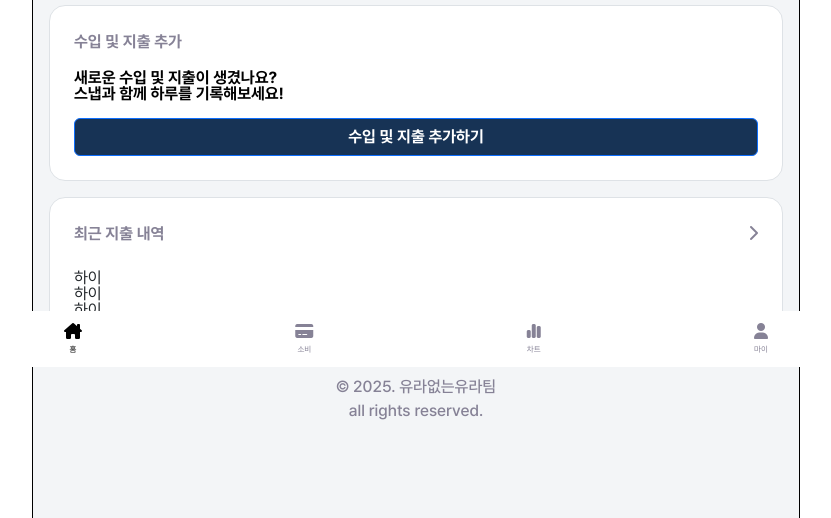
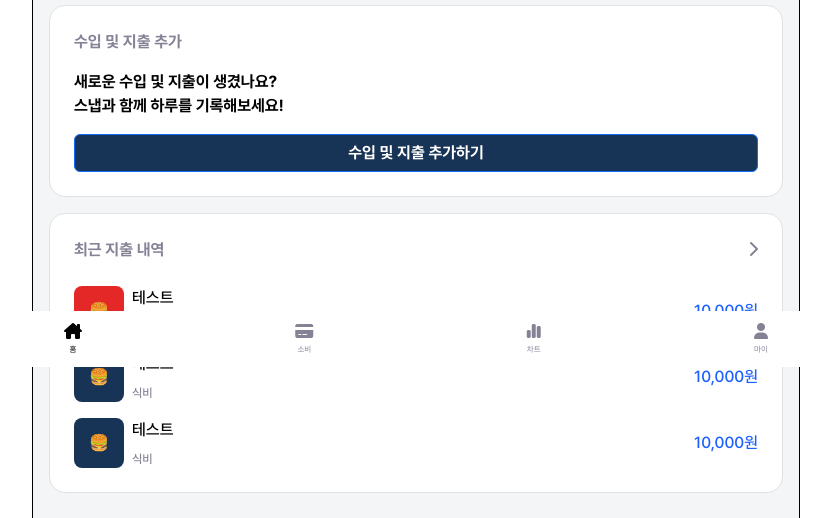
Before and after one commit to KB-16th-Frontend/snap_client, a Vue app: page /home in a window 1280 px wide. Shown: the part 433-951 px from the top of the page, without its empty margins (224-1055 px from the left). Built offline with nearby package versions, Linux system fonts and the light colour scheme; what vue3-lottie would draw is missing.

Commit message:
fix: fix 지형스 실수

```diff
--- a/src/components/common/PaymentItem/PaymentItem.vue
+++ b/src/components/common/PaymentItem/PaymentItem.vue
@@ -36,8 +36,14 @@
                 </BaseTypography>
             </div>
         </div>
-        <BaseTypography v-if="amount" size="md" weight="medium" :color="amountColor" class="amount"
-            >{{ props.amount.toLocaleString() }}원</BaseTypography
+        <BaseTypography
+            v-if="amount"
+            size="md"
+            weight="medium"
+            :color="amountColor"
+            class="d-flex align-items-center"
+        >
+            {{ props.amount.toLocaleString() }}원</BaseTypography
         >
     </li>
 </template>
@@ -60,11 +66,14 @@ const props = defineProps({
         type: String,
     },
 })
+
 const amountColor = computed(() => {
     if (props.transactionType === 'spending') {
         return 'blue'
     } else if (props.transactionType === 'income') {
         return 'red'
+    } else {
+        return ''
     }
 })
 </script>
--- a/src/components/home/PaymentsBlock.vue
+++ b/src/components/home/PaymentsBlock.vue
@@ -5,13 +5,13 @@
         </BaseTypography>
 
         <BaseCard title="수입 및 지출 추가" class="mt-3">
-            <BaseTypography color="black" size="medium" weight="bold" class="mt-3">
+            <BaseTypography color="black" size="md" weight="bold" class="mt-3">
                 새로운 수입 및 지출이 생겼나요?<br />
                 스냅과 함께 하루를 기록해보세요!</BaseTypography
             >
             <!-- TODO: to 목적지 추가 -->
             <router-link class="btn btn-primary mt-3" to="/payments">
-                <BaseTypography color="white" size="medium" weight="bold"
+                <BaseTypography color="white" size="md" weight="bold"
                     >수입 및 지출 추가하기</BaseTypography
                 >
             </router-link>
@@ -19,10 +19,25 @@
         <!-- TODO: toName 목적지 변경 -->
         <BaseCard title="최근 지출 내역" toName="payments" class="mt-3">
             <!-- TODO: 이모지 리스트 아이템 추가 -->
-            <ul class="mt-4">
-                <li>하이</li>
-                <li>하이</li>
-                <li>하이</li>
+            <ul class="mt-4 d-flex flex-column gap-3">
+                <PaymentItem
+                    title="테스트"
+                    category="식비"
+                    :amount="10000"
+                    transactionType="spending"
+                />
+                <PaymentItem
+                    title="테스트"
+                    category="식비"
+                    :amount="10000"
+                    transactionType="spending"
+                />
+                <PaymentItem
+                    title="테스트"
+                    category="식비"
+                    :amount="10000"
+                    transactionType="spending"
+                />
             </ul>
         </BaseCard>
     </section>
@@ -31,4 +46,5 @@
 <script setup>
 import BaseCard from '@/components/common/Card/BaseCard.vue'
 import BaseTypography from '@/components/common/Typography/BaseTypography.vue'
+import PaymentItem from '../common/PaymentItem/PaymentItem.vue'
 </script>
```
